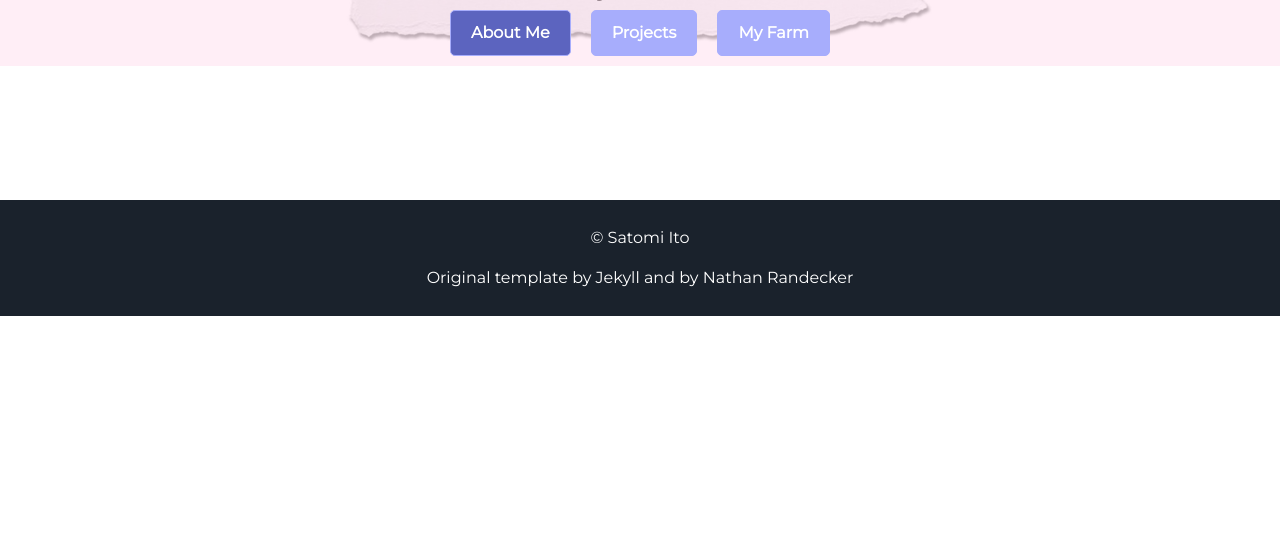
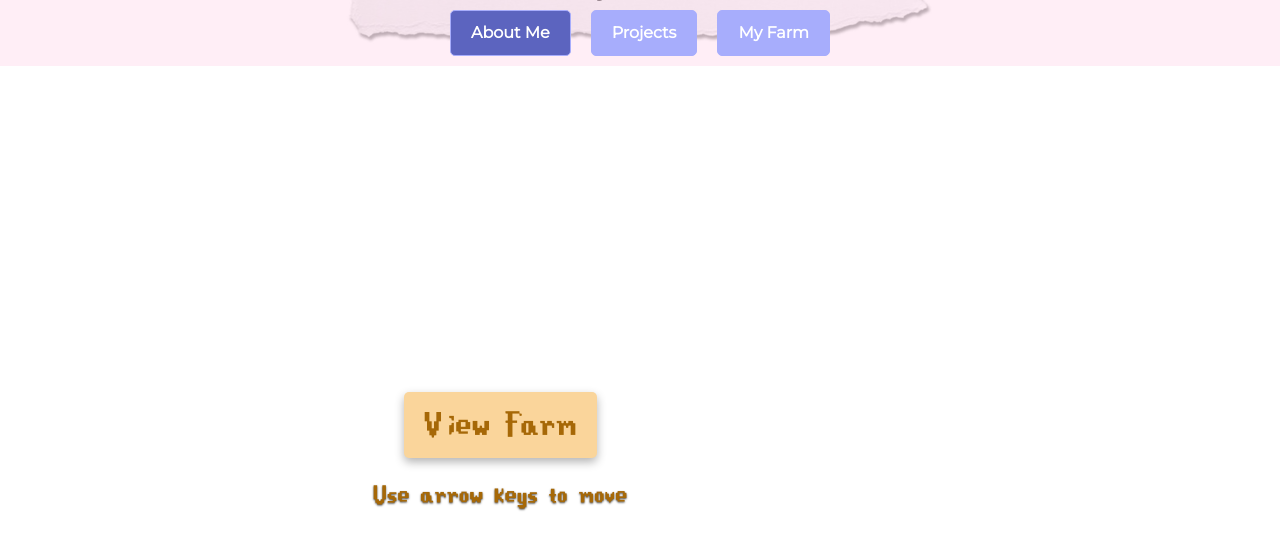
Before and after one commit to satomitheito/satomitheito.github.io, a Jekyll site: the page built from index.html, in a window 1280 px wide and 900 px high, scrolled down 3861 px. Shown: the top 550 px of the window. Built offline with Jekyll 4.4.1, drawn with Linux system fonts in a browser that asks for light colours; before the commit the page ends 4177 px from its top, so only the background shows below that.

Commit message:
Update stardew.html

```diff
--- a/_includes/stardew.html
+++ b/_includes/stardew.html
@@ -6,7 +6,7 @@
 </div>
 
 
-<div class="canvas-container" id="startScreen">
+<div class="play-button-container" id="playButtonContainer">
     <div class="play-content">
         <button id="playButton" class="play-button">View Farm</button>
         <p class="disclaimer">Use arrow keys to move</p>
```
